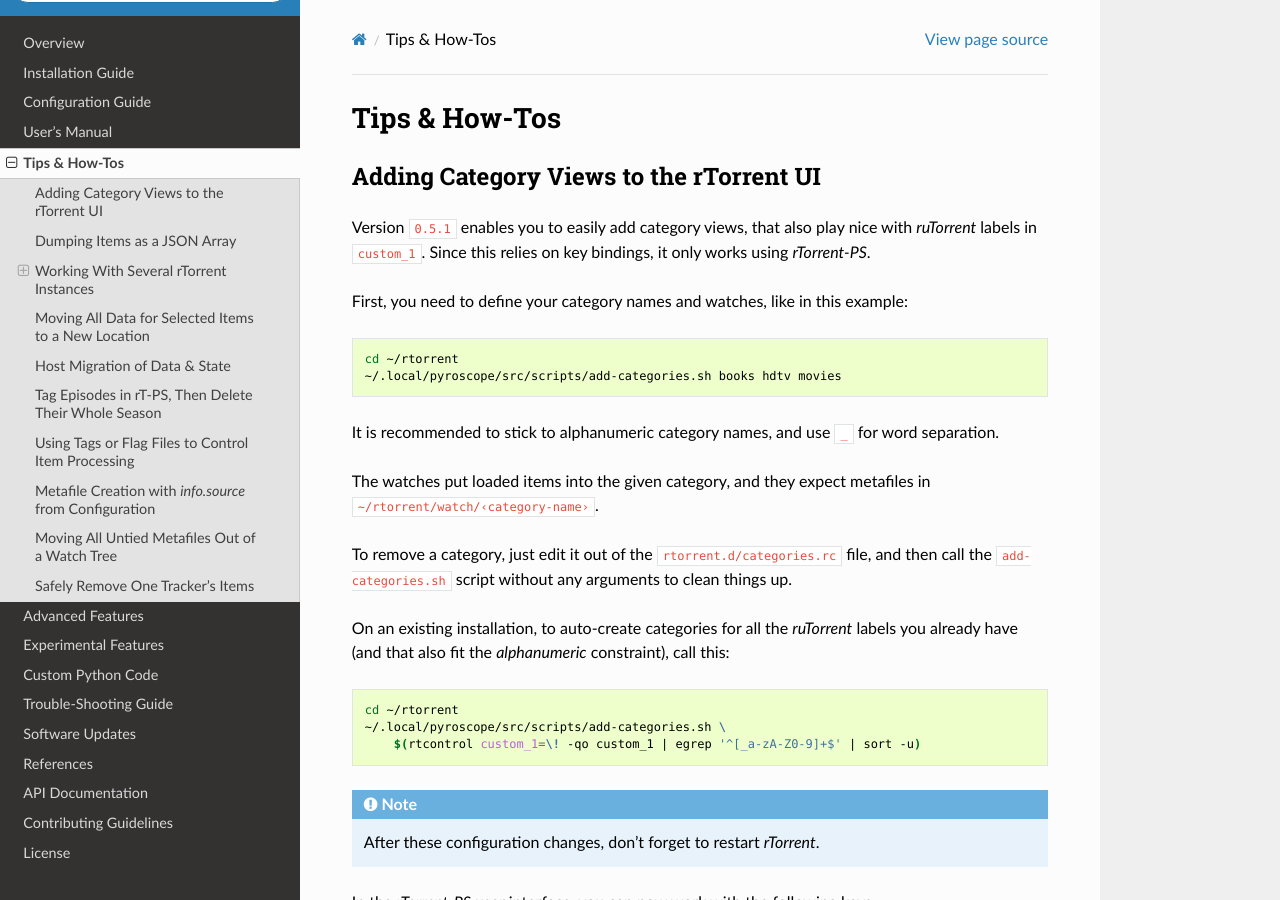
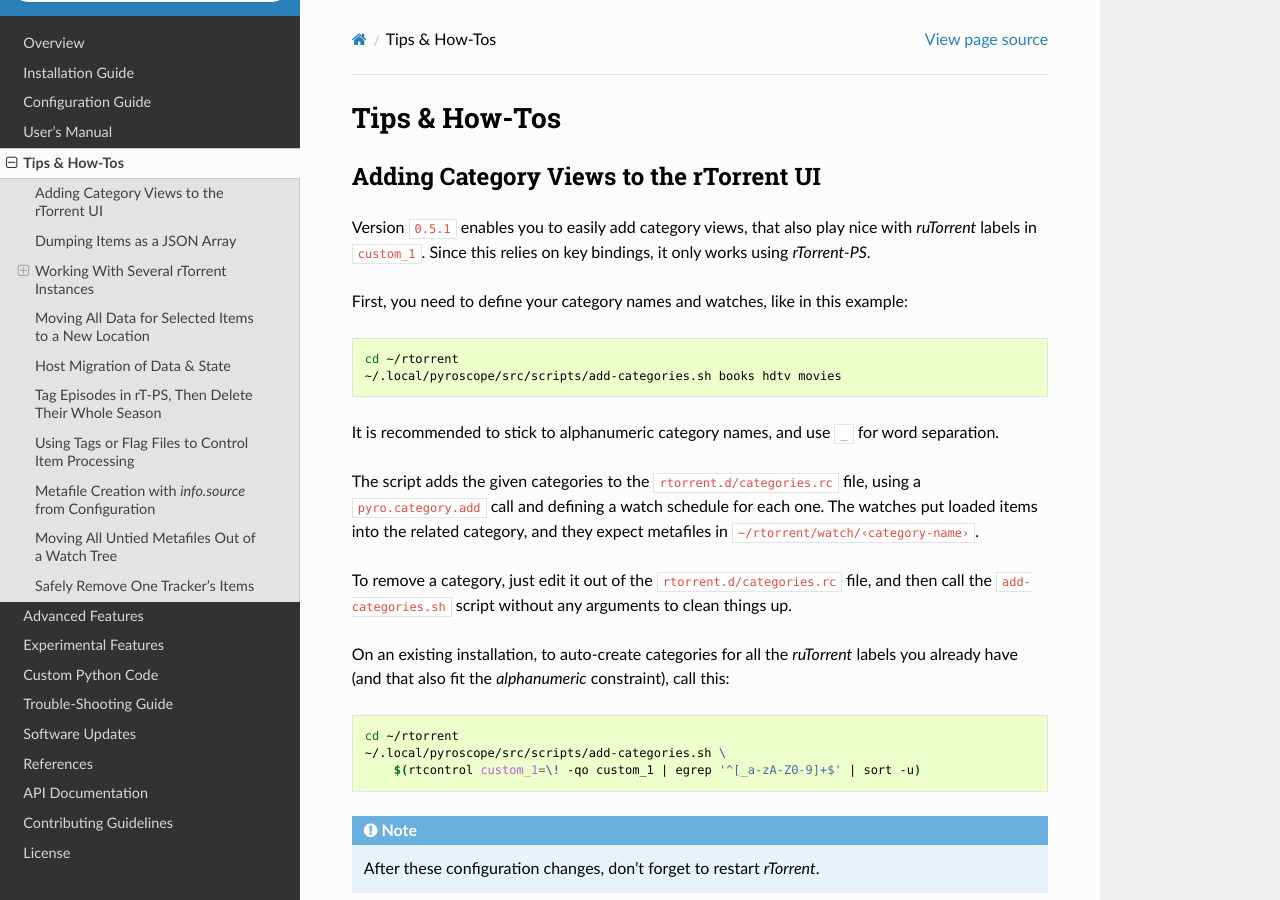
Before and after one commit to pyroscope/pyrocore, a Sphinx documentation site: the page built from docs/howto.rst, in a window 1280 px wide and 900 px high. Built offline with Sphinx 7.4.7 and the Read the Docs theme 2.0.0, drawn with Linux system fonts in a browser that asks for light colours.

Commit message:
docs: better wording for adding categories

```diff
--- a/docs/howto.rst
+++ b/docs/howto.rst
@@ -19,7 +19,9 @@ like in this example:
 It is recommended to stick to alphanumeric category names,
 and use ``_`` for word separation.
 
-The watches put loaded items into the given category,
+The script adds the given categories to the ``rtorrent.d/categories.rc`` file,
+using a ``pyro.category.add`` call and defining a watch schedule for each one.
+The watches put loaded items into the related category,
 and they expect metafiles in ``~/rtorrent/watch/‹category-name›``.
 
 To remove a category, just edit it out of the ``rtorrent.d/categories.rc`` file,
```
